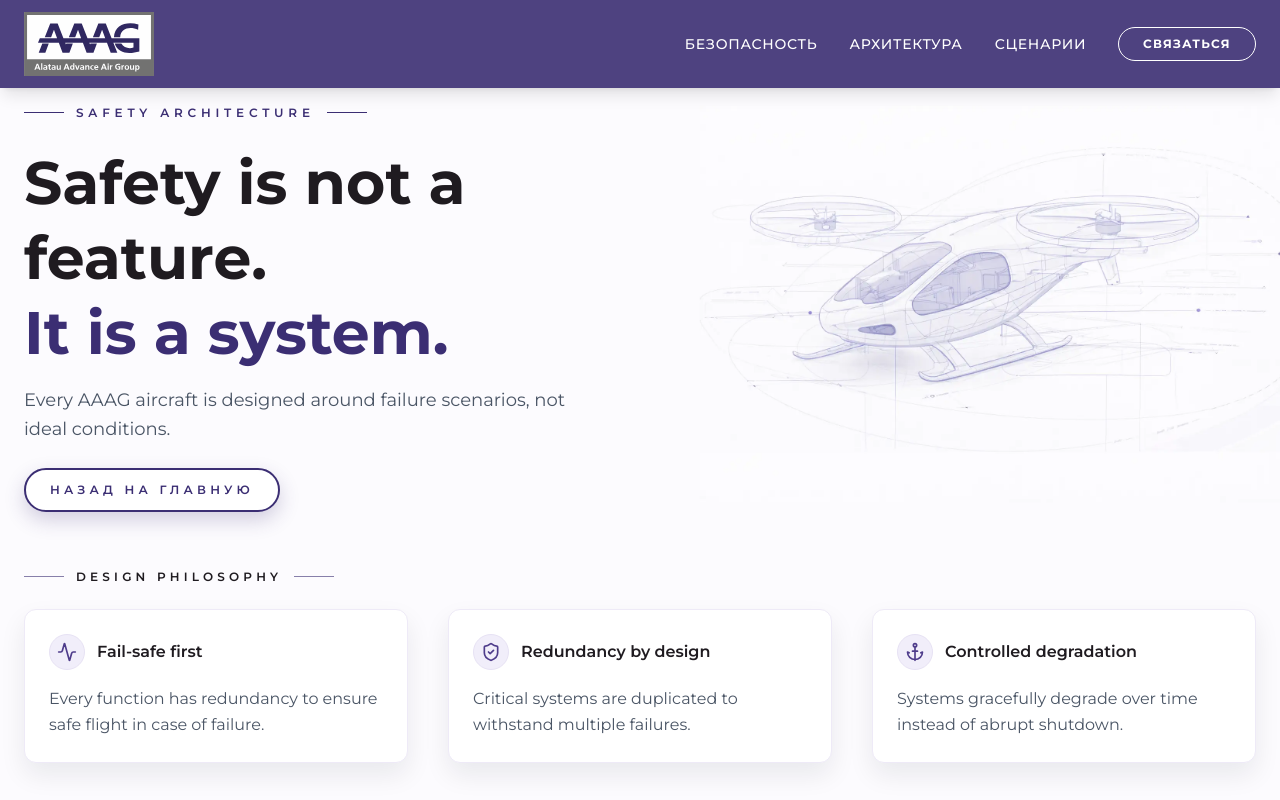
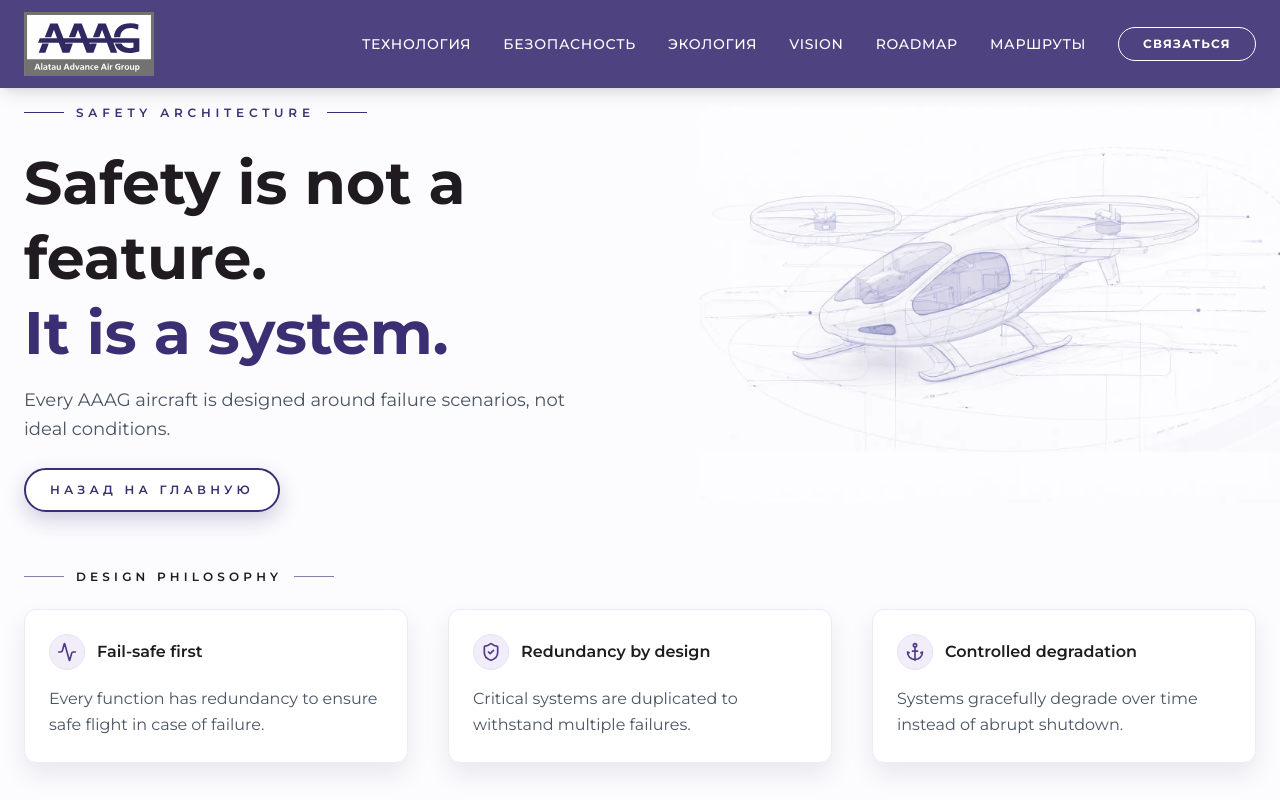
Before and after one commit to neeshkas/Alatau, a React (Vite) app in the folder frontend/: page /security in a window 1280 px wide. Shown: the top 800 px of the page. Built offline with nearby package versions, Linux system fonts and the light colour scheme.

Commit message:
seems like bug fixes and small modifications of navbar

```diff
--- a/frontend/components/Ecology.tsx
+++ b/frontend/components/Ecology.tsx
@@ -58,17 +58,17 @@ export const Ecology: React.FC = () => {
               <p className="text-sm uppercase tracking-[0.3em] text-gray-500">Уровень шума</p>
               <span className="text-xs uppercase tracking-[0.35em] text-gray-400">dB scale</span>
             </div>
-            <div className="mt-6 space-y-4">
+            <div className="mt-6 space-y-4" dir="ltr">
               {NOISE_LEVELS.map((item, idx) => (
                 <div key={item.label} className="flex items-center gap-4">
                   <div className="w-28 text-xs uppercase tracking-wide text-gray-500">{item.label}</div>
                   <div className="flex-1">
                     <div className="h-3 rounded-full bg-gray-200/70 overflow-hidden">
                       <motion.div
-                        className="h-full rounded-full"
+                        className="h-full rounded-full origin-left"
                         style={{ backgroundColor: item.tone }}
-                        initial={shouldReduceMotion ? { width: `${item.value}%` } : { width: 0 }}
-                        whileInView={{ width: `${item.value}%` }}
+                        initial={shouldReduceMotion ? { scaleX: item.value / 100 } : { scaleX: 0 }}
+                        whileInView={{ scaleX: item.value / 100 }}
                         transition={{ duration: 0.9, delay: idx * 0.15 }}
                         viewport={{ once: true, amount: 0.6 }}
                       />
--- a/frontend/components/Navigation.tsx
+++ b/frontend/components/Navigation.tsx
@@ -14,13 +14,7 @@ export const Navigation: React.FC = () => {
   const isMainRoute = location.pathname === '/main';
   const isBezopRoute = location.pathname === '/security';
 
-  const navItems = isBezopRoute
-    ? [
-        { label: 'Безопасность', href: '#safety-top' },
-        { label: 'Архитектура', href: '#safety-architecture' },
-        { label: 'Сценарии', href: '#safety-scenarios' },
-      ]
-    : isMainRoute
+  const navItems = isMainRoute
     ? [
         { label: 'Технология', href: '#technology' },
         { label: 'Безопасность', href: '#safety' },
```
Lines whose indentation alone changed are shown as unchanged.
